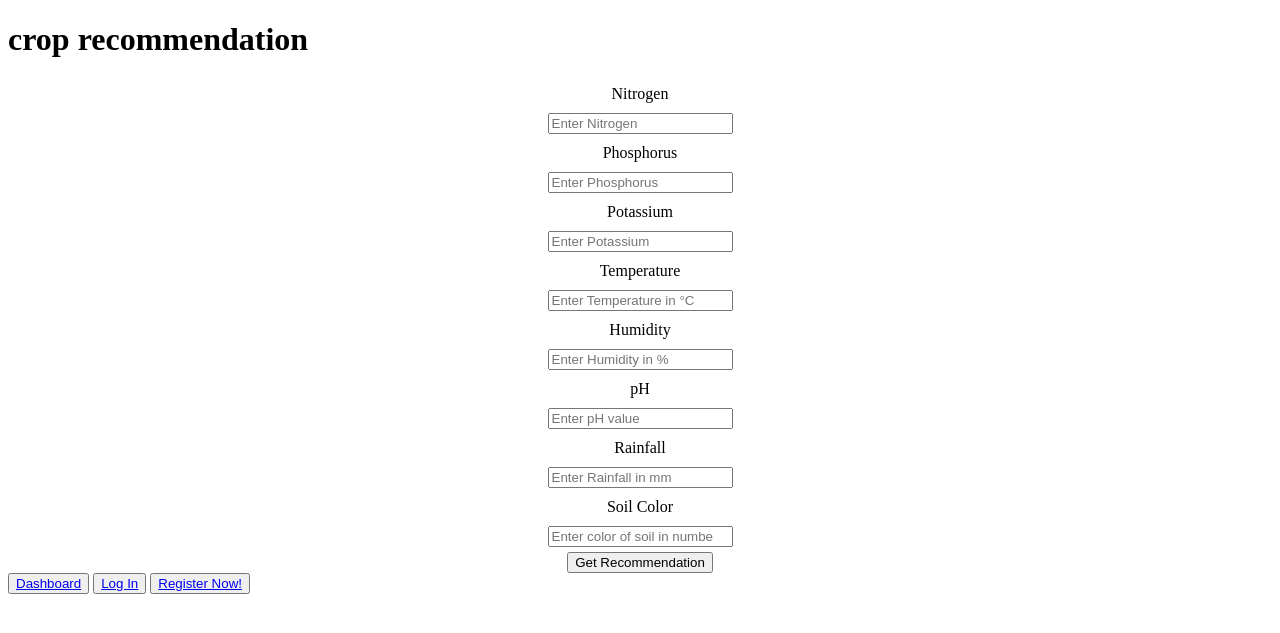
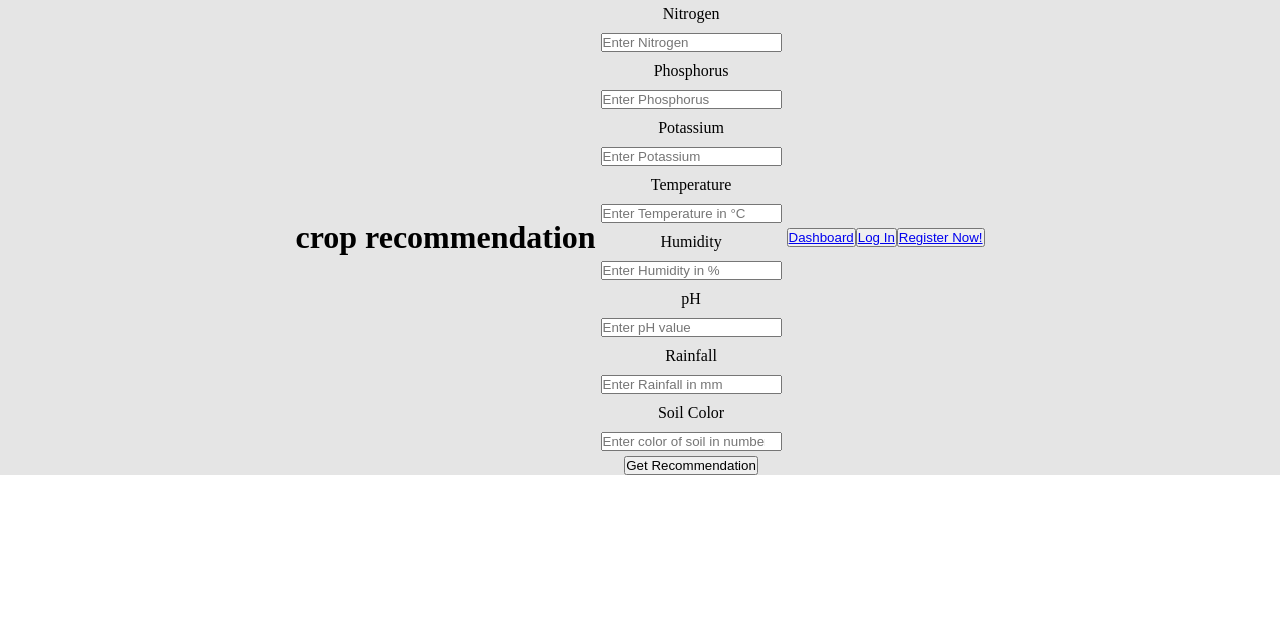
Before and after one commit to BirendraKSharma/minor_project, a Flask app: template templates/index.html in a window 1280 px wide. Shown: the top 633 px of the page. Run offline with Flask 3, Linux system fonts and the light colour scheme; the template is opened without the code that fills it, so the values that code supplies are empty; parts of the project's set-up code (start-up, migrations or seed data) failed here and were passed over; some libraries are stand-ins or nearby versions.

```diff
--- a/templates/index.html
+++ b/templates/index.html
@@ -3,20 +3,12 @@
   <head>
     <meta charset="utf-8" />
     <meta name="viewport" content="width=device-width, initial-scale=1" />
+    <link rel="stylesheet" href="style.css">
     <title>crop recommendation</title>
-    <style>
-      form {
-        display: flex;
-        flex-direction: column;
-        align-items: center;
-      }
-      label,
-      input {
-        margin: 5px;
-      }
-    </style>
+
   </head>
   <body>
+    <div class="container">
       <h1>crop recommendation</h1>
       <form action="/predict" method="POST">
 
@@ -120,6 +112,7 @@
           <a href="/register">Register Now!</a>
           </button>
       {% if result %}
+    </div>
     <div>
       <h5>Recommend Crop for cultivation is:</h5>
       <p>{{ result }}</p>
--- /dev/null
+++ b/templates/style.css
@@ -0,0 +1,24 @@
+*{
+    padding: 0;
+    margin: 0;
+    box-sizing: border-box;
+}
+.container{
+    height: 75%;
+    width: 100%;
+    display: flex;
+    align-items: center;
+    justify-content: center;
+    background: linear-gradient(rgba(0,0,0,0.1),rgba(0,0,0,0.1)),url();
+    background-size: cover;
+    background-position: center;
+}
+form {
+    display: flex;
+    flex-direction: column;
+    align-items: center;
+  }
+  label,
+  input {
+    margin: 5px;
+  }
```
Lines whose indentation alone changed are shown as unchanged.
